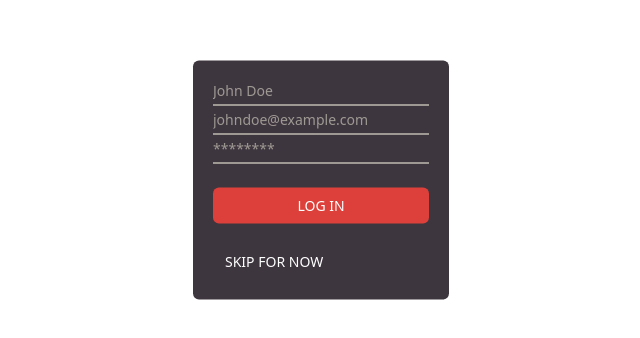
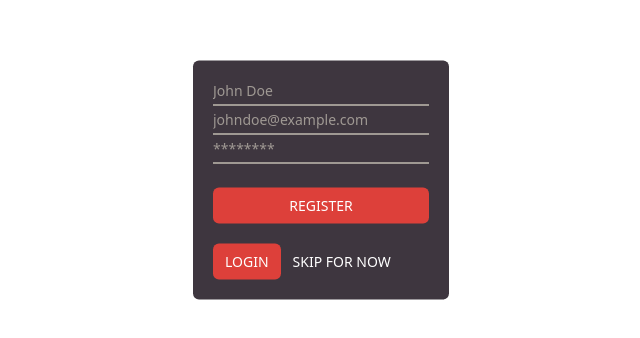
Before and after one commit to kabir-afk/Geocipher-frontend, a React (Vite) app: page / in a window 1280 px wide. Shown: the part 220-558 px from the top of the page, without its empty margins (319-959 px from the left). Built offline with nearby package versions, Linux system fonts and the light colour scheme; no server answers.

Commit message:
added link to login page

```diff
--- a/src/pages/Register.jsx
+++ b/src/pages/Register.jsx
@@ -12,13 +12,11 @@ const Register = () => {
   const handleRegistration = async (e) => {
     e.preventDefault();
     try {
-      const res = await axios.post("http://127.0.0.1:8000/api/v1/auth/", {
+      await axios.post("http://127.0.0.1:8000/api/v1/auth/", {
         username,
         email,
         password,
       });
-      console.log(res);
-      // storing token inside cookie or localstorge
       navigate("/single-player-mode");
     } catch (error) {
       console.log(error);
@@ -69,12 +67,19 @@ const Register = () => {
           type="submit"
           className="bg-cinnabar text-white rounded-md text-sm font-medium uppercase py-2 px-3 mt-5 hover:scale-105 active:scale-95 cursor-pointer"
         >
-          Log in <i className="fa fa-fw fa-chevron-right"></i>
+          Register <i className="fa fa-fw fa-chevron-right"></i>
         </button>
       </form>
       {/* <div className="mt-5 rounded-md">
         <GoogleAuth />
       </div> */}
+      <button
+        type="submit"
+        onClick={() => navigate("/login")}
+        className="bg-cinnabar text-white rounded-md text-sm font-medium uppercase py-2 px-3 mt-5 hover:scale-105 active:scale-95 cursor-pointer"
+      >
+        Login <i className="fa fa-fw fa-chevron-right"></i>
+      </button>
       <button
         className="text-white rounded-md text-sm font-medium uppercase py-2 px-3 mt-5 hover:scale-105 active:scale-95 cursor-pointer"
         onClick={() => {
```
